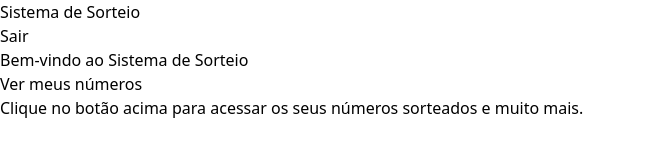
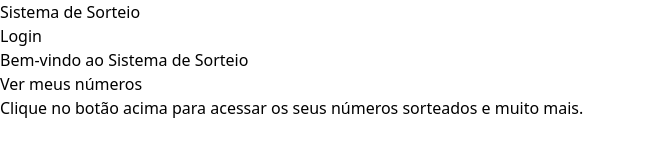
Before and after one commit to lucca-schramm/sorteador, an Angular app: page / in a window 1280 px wide. Shown: the top 160 px of the page, without its empty margins (0-645 px from the left). Built offline with nearby package versions, Linux system fonts and the light colour scheme.

Commit message:
create login navigation

```diff
--- a/src/app/app.component.html
+++ b/src/app/app.component.html
@@ -1,7 +1,7 @@
 <div class="min-h-screen bg-gradient-to-r from-purple-500 via-purple-600 to-purple-700">
   <header class="flex justify-between bg-purple-900 text-white p-2">
     <h1 class="text-2xl ml-2">Sistema de Sorteio</h1>
-    <button class="mr-2" (click)="logout()">Sair</button>
+    <button class="mr-2" (click)="navigateToLogin()">Login</button>
   </header>
 
   <div class="container mx-auto p-4">
--- a/src/app/app.component.ts
+++ b/src/app/app.component.ts
@@ -11,11 +11,13 @@ import { Router, RouterOutlet } from '@angular/router';  // Importe o Router
 export class AppComponent {
   title = 'sorteio-app';
 
-  // Injetando o Router para realizar navegação
   constructor(private router: Router) {}
 
-  logout(): void {
-    localStorage.removeItem('user');  // Remove o usuário do localStorage
-    this.router.navigate(['/']);  // Redireciona para a página inicial
+  navigateToLogin() {
+    this.router.navigate(['/login']);
   }
+  /*logout(): void {
+    localStorage.removeItem('user');
+    this.router.navigate(['/']);
+  }*/
 }
```
